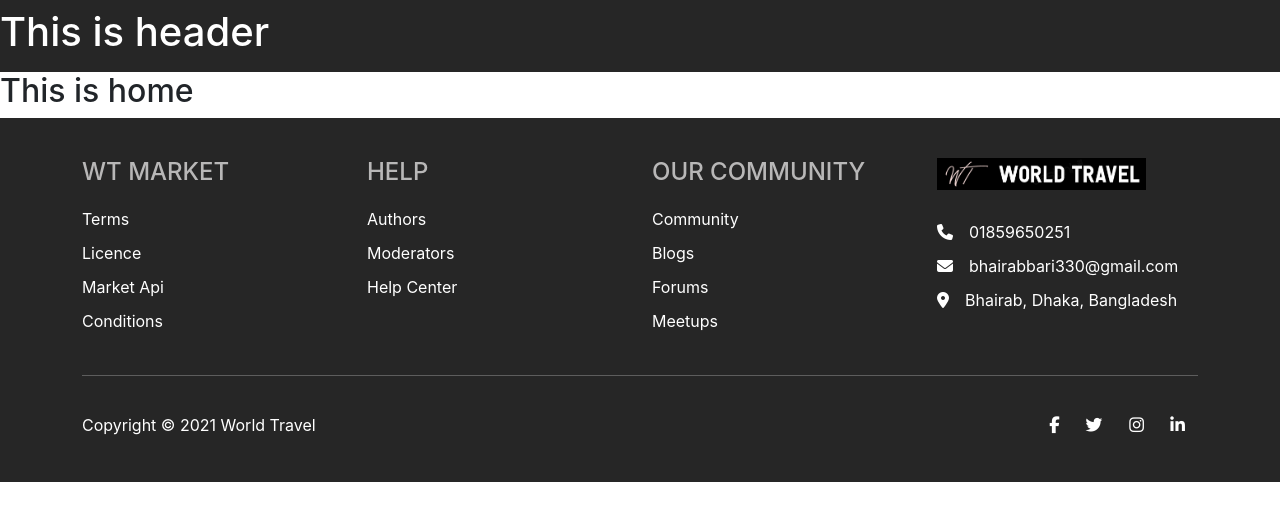
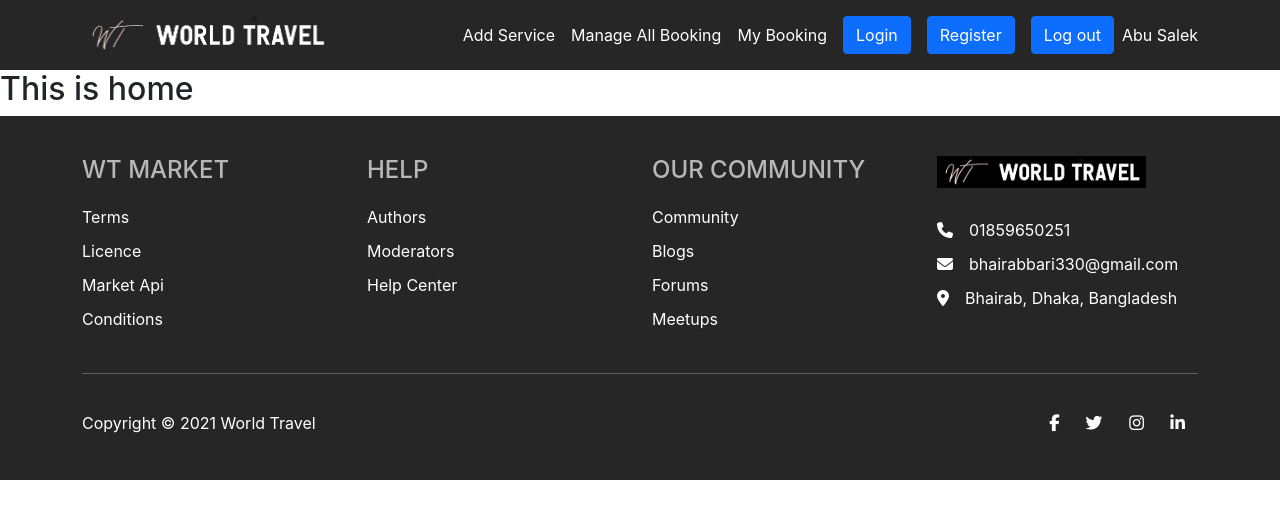
Before and after one commit to salekmia/world-travel-client, a React (Create React App) app: page / in a window 1280 px wide. Shown: the top 520 px of the page. Built offline with nearby package versions, Linux system fonts and the light colour scheme.

Commit message:
header section added

```diff
--- a/src/pages/home/Home/Home.css
+++ b/src/pages/home/Home/Home.css
@@ -0,0 +1,3 @@
+#header .logo{
+    width: 250px;
+}
--- a/src/pages/shared/Header/Header.js
+++ b/src/pages/shared/Header/Header.js
@@ -1,9 +1,37 @@
 import React from 'react';
+import { Link } from 'react-router-dom';
+import logo from '../../../../src/images/header_logo.png';
 import './Header.css';
 const Header = () => {
     return (
         <div id="header" className="py-2">
-            <h1>This is header</h1>
+            <div>
+                <nav class="navbar navbar-expand-lg">
+                <div class="container">
+                    <Link to="/"><img className="logo" src={logo} alt="" /></Link>
+                    <button class="navbar-toggler shadow-none" type="button" data-bs-toggle="collapse" data-bs-target="#navbarSupportedContent" aria-controls="navbarSupportedContent" aria-expanded="false" aria-label="Toggle navigation">
+                    <span class="navbar-toggler-icon text-white fs-3"><i class="fas fa-bars"></i></span>
+                    </button>
+                    <div class="collapse navbar-collapse" id="navbarSupportedContent">
+                    <ul class="navbar-nav m-0 p-0 ms-auto mb-2 mb-lg-0 d-flex align-items-center">
+                        <li class="nav-item">
+                            <Link className="text-decoration-none mx-2 text-white" to="addservice">Add Service</Link>
+                        </li>
+                        <li class="nav-item">
+                            <Link className="text-decoration-none mx-2 text-white" to="allbooking">Manage All Booking</Link>
+                        </li>
+                        <li class="nav-item">
+                            <Link className="text-decoration-none mx-2 text-white" to="/mybooking">My Booking</Link>
+                        </li>
+                        <button className="btn btn-primary mx-2">Login</button>
+                        <button className="btn btn-primary mx-2">Register</button>
+                        <button className="btn btn-primary mx-2">Log out</button>
+                        <span>Abu Salek</span>
+                    </ul>
+                    </div>
+                </div>
+                </nav>
+            </div>
         </div>
     );
 };
```
Also changed, not shown: src/images/header_logo.png (added).
